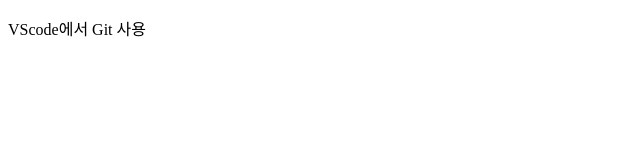
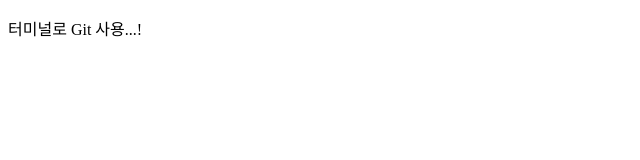
Before and after one commit to kyeong8139/GitInitTest, a plain HTML site: page index.html in a window 1280 px wide. Shown: the full height of the page, 0-640 px from the left. Drawn offline with Linux system fonts and the light colour scheme.

Commit message:
터미널에서 커밋

```diff
--- a/index.html
+++ b/index.html
@@ -7,6 +7,6 @@
         <title>이건 새로운 기능!!</title>
     </head>
     <body>
-        <p>VScode에서 Git 사용</p>
+        <p>터미널로 Git 사용...!</p>
     </body>
 </html>
```
